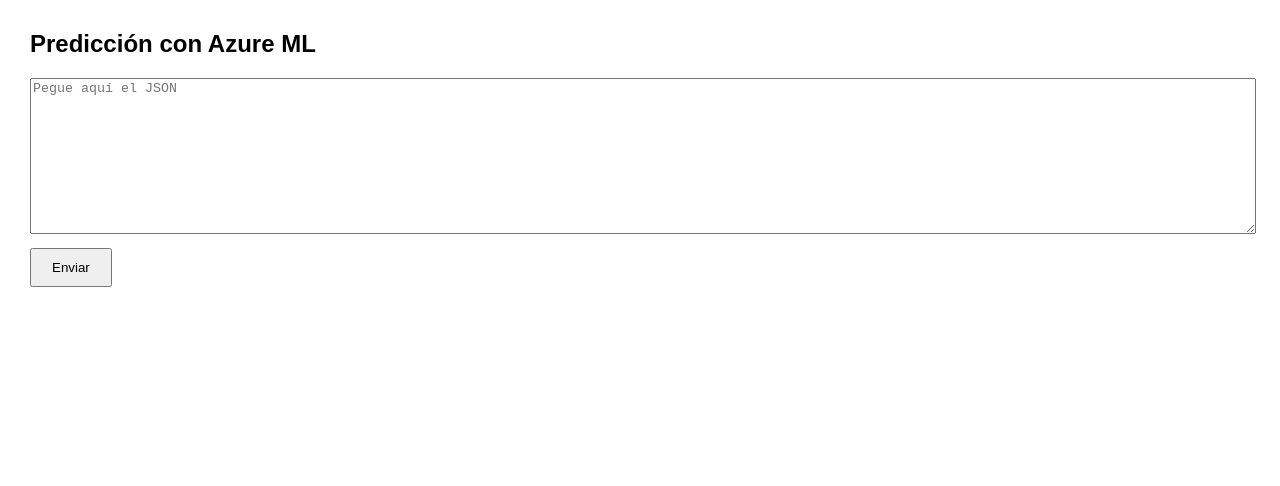
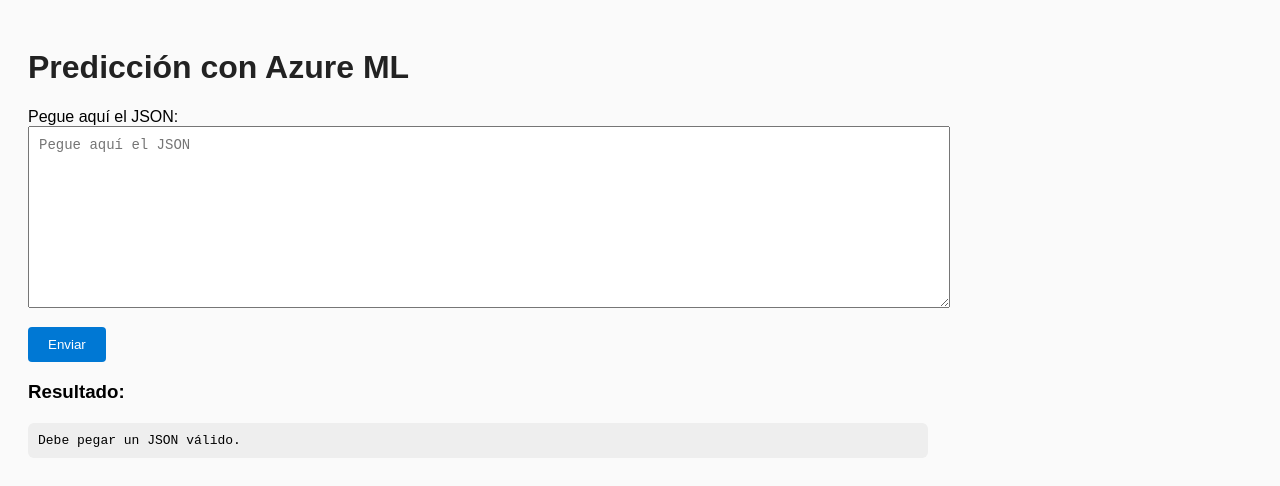
Before and after one commit to Ohm-Aster/azure-ml-swa, a plain HTML site: page app/index.html in a window 1280 px wide. Both pictures are taken after a click on the button "Enviar". Drawn offline with Linux system fonts and the light colour scheme; no server answers.

Commit message:
Add files via upload

```diff
--- a/app/app.js
+++ b/app/app.js
@@ -1,15 +1,27 @@
-async function sendPrediction() {
+document.getElementById("sendBtn").addEventListener("click", async () => {
+    const inputText = document.getElementById("jsonInput").value;
+    const output = document.getElementById("resultOutput");
 
-    const jsonData = document.getElementById("jsonInput").value;
+    if (!inputText) {
+        output.textContent = "Debe pegar un JSON válido.";
+        return;
+    }
 
-    const response = await fetch("/api/predict", {
-        method: "POST",
-        headers: {
-            "Content-Type": "application/json"
-        },
-        body: jsonData
-    });
+    try {
+        const jsonBody = JSON.parse(inputText);
 
-    const result = await response.json();
-    document.getElementById("result").innerText = JSON.stringify(result, null, 2);
-}
+        output.textContent = "Procesando...";
+
+        const response = await fetch("/api/predict", {
+            method: "POST",
+            headers: { "Content-Type": "application/json" },
+            body: JSON.stringify(jsonBody)
+        });
+
+        const text = await response.text();
+        output.textContent = `Status: ${response.status}\n\n${text}`;
+
+    } catch (error) {
+        output.textContent = "Error al procesar el JSON o enviar la solicitud:\n" + error;
+    }
+});
--- a/app/index.html
+++ b/app/index.html
@@ -1,19 +1,24 @@
 <!DOCTYPE html>
 <html lang="es">
 <head>
-    <meta charset="UTF-8">
-    <title>Predicción Azure ML</title>
-    <link rel="stylesheet" href="styles.css">
+    <meta charset="UTF-8" />
+    <meta name="viewport" content="width=device-width, initial-scale=1.0" />
+    <title>Predicción con Azure ML</title>
+    <link rel="stylesheet" href="styles.css" />
 </head>
 <body>
 
-    <h2>Predicción con Azure ML</h2>
+    <h1>Predicción con Azure ML</h1>
 
-    <textarea id="jsonInput" placeholder='Pegue aquí el JSON'></textarea>
+    <div class="container">
+        <label for="jsonInput">Pegue aquí el JSON:</label>
+        <textarea id="jsonInput" placeholder="Pegue aquí el JSON" rows="10"></textarea>
 
-    <button onclick="sendPrediction()">Enviar</button>
+        <button id="sendBtn">Enviar</button>
 
-    <pre id="result"></pre>
+        <h3>Resultado:</h3>
+        <pre id="resultOutput"></pre>
+    </div>
 
     <script src="app.js"></script>
 </body>
--- a/app/styles.css
+++ b/app/styles.css
@@ -1,14 +1,43 @@
 body {
-    font-family: Arial;
-    margin: 30px;
+    font-family: Arial, sans-serif;
+    padding: 20px;
+    background-color: #fafafa;
+}
+
+h1 {
+    color: #222;
+}
+
+.container {
+    margin-top: 20px;
+    width: 90%;
+    max-width: 900px;
 }
 
 textarea {
     width: 100%;
-    height: 150px;
+    padding: 10px;
+    font-size: 14px;
 }
 
 button {
-    margin-top: 10px;
+    margin-top: 15px;
     padding: 10px 20px;
+    background-color: #0078d4;
+    border: none;
+    color: white;
+    cursor: pointer;
+    border-radius: 4px;
 }
+
+button:hover {
+    background-color: #005a9e;
+}
+
+pre {
+    margin-top: 20px;
+    padding: 10px;
+    background: #eee;
+    border-radius: 6px;
+    white-space: pre-wrap;
+}
```
